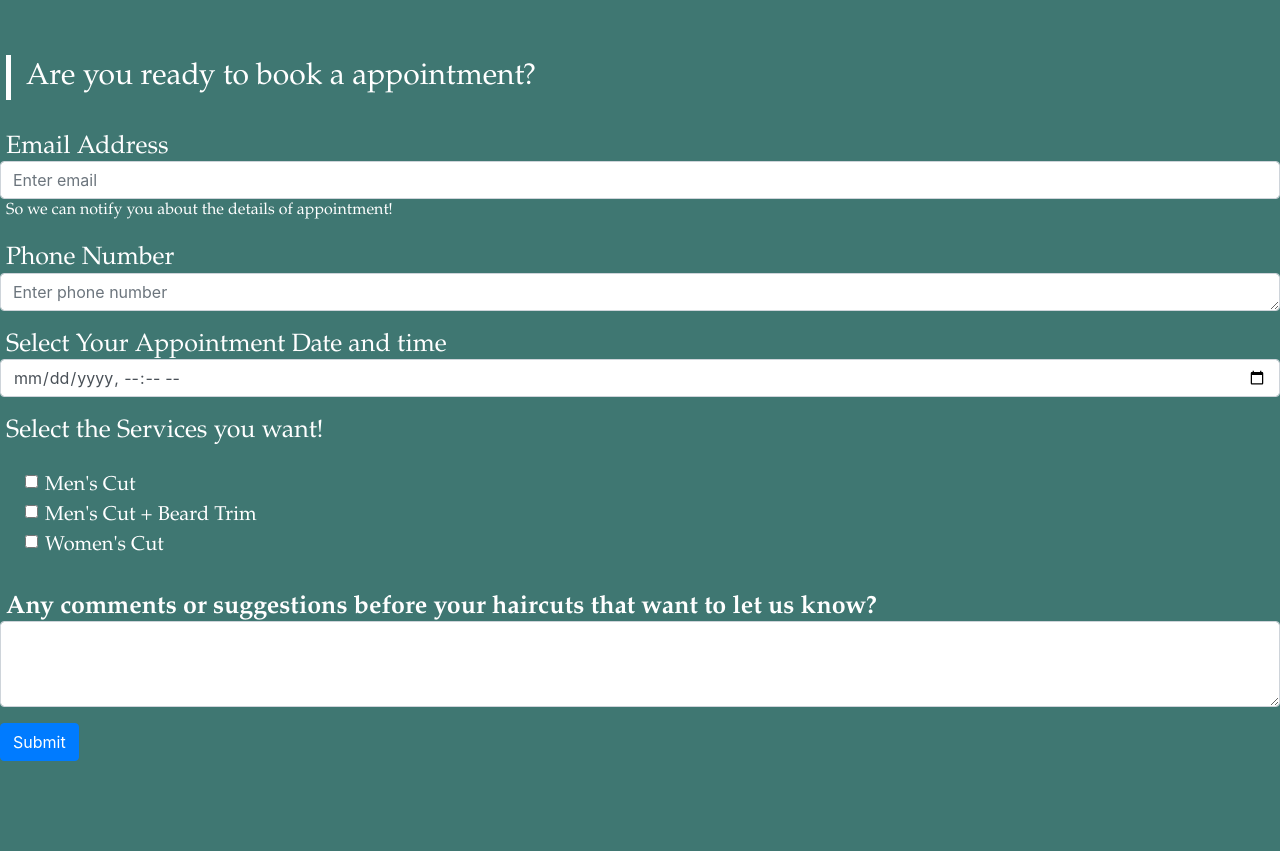
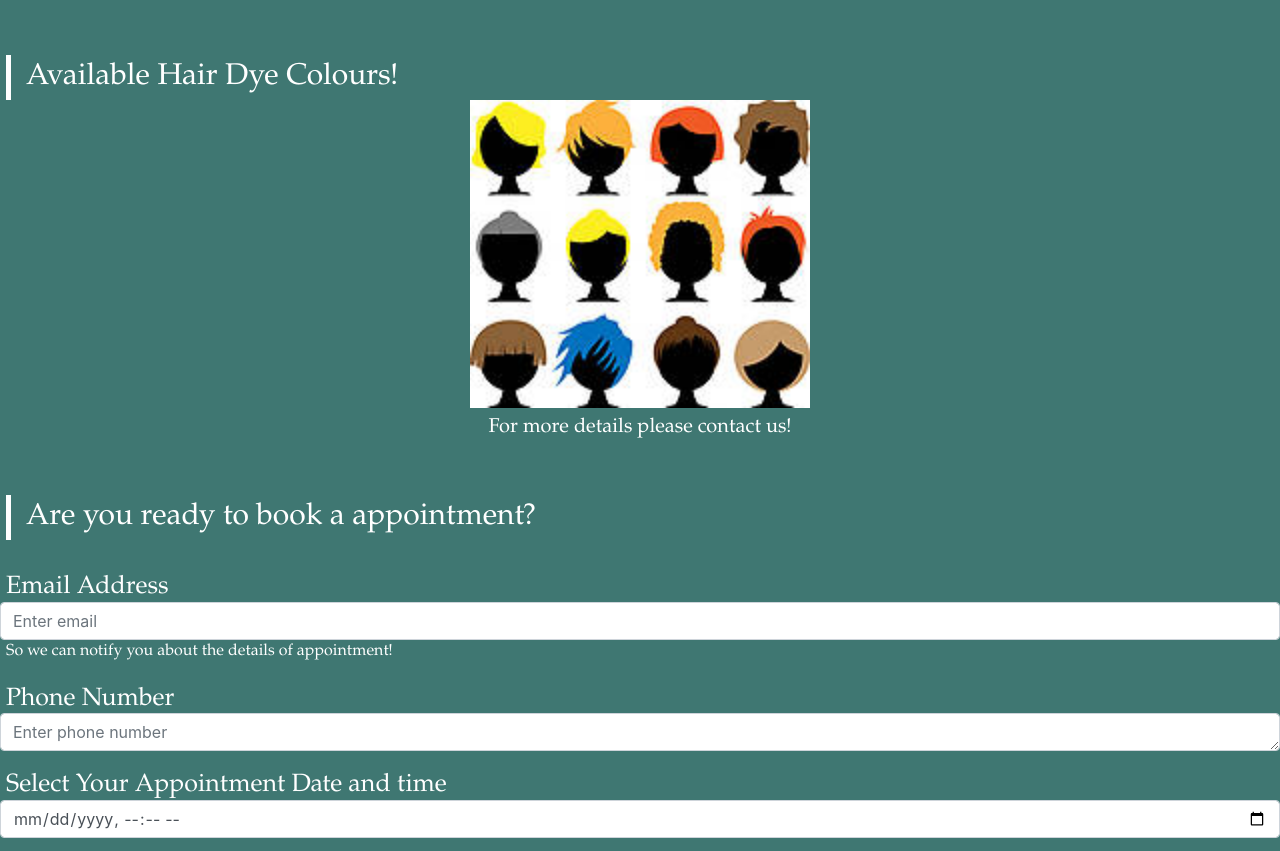
Before and after one commit to marcusdillon/SEGLab4, a plain HTML site: page index.html in a window 1280 px wide. Shown: the part 939-1790 px from the top of the page. Drawn offline with nearby package versions, Linux system fonts and the light colour scheme.

Commit message:
Update index.html

```diff
--- a/index.html
+++ b/index.html
@@ -125,6 +125,25 @@
 <div class = "ourstaff">
     <div class="container-fluid">
         <div class = "row" >
+            <div class="col-sm-12" >
+                Available Hair Dye Colours!
+            </div>
+        </div>
+    </div>
+</div>
+<img class="haircolours" src="1719038.jpg" style="width:340px" height="308px">
+<p class = "haircolours">
+    <small>
+        For more details please contact us!
+    </small>
+</p>
+
+<br>
+
+
+<div class = "ourstaff">
+    <div class="container-fluid">
+        <div class = "row" >
                 <div class="col-sm-12" >
                     Are you ready to book a appointment?
                 </div>
```
